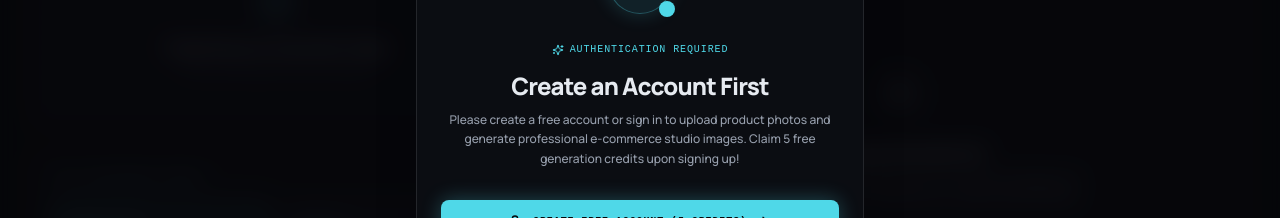
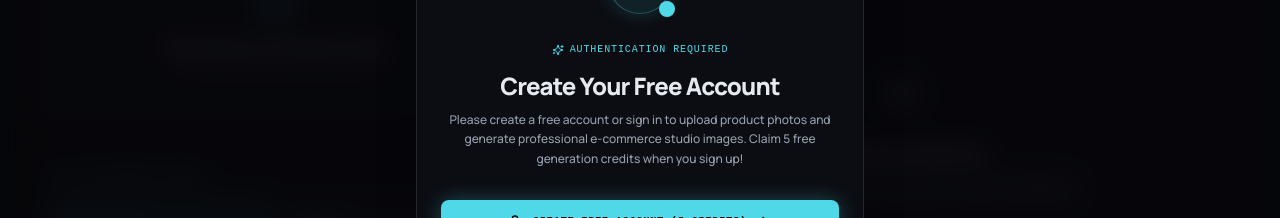
Before and after one commit to koshtiswarnim-ops/snapstudio-ai, a React (Vite) app: page /generate in a window 1280 px wide. Both pictures are taken after a click on the element 276 px from the left and 307 px from the top of the page. Shown: the part 280-498 px from the top of the page. Built offline with nearby package versions, Linux system fonts and the light colour scheme; no server answers; a web font is replaced by a local one.

Commit message:
Update_auth_modal_title_and_description_copy

```diff
--- a/src/components/AuthRequiredModal.tsx
+++ b/src/components/AuthRequiredModal.tsx
@@ -12,8 +12,8 @@ interface AuthRequiredModalProps {
 export const AuthRequiredModal: React.FC<AuthRequiredModalProps> = ({
   isOpen,
   onClose,
-  title = 'Create an Account First',
-  description = 'Please create a free account or sign in to upload product photos and generate professional e-commerce studio images. Claim 5 free generation credits upon signing up!',
+  title = 'Create Your Free Account',
+  description = 'Please create a free account or sign in to upload product photos and generate professional e-commerce studio images. Claim 5 free generation credits when you sign up!',
 }) => {
   if (!isOpen) return null;
 
```
